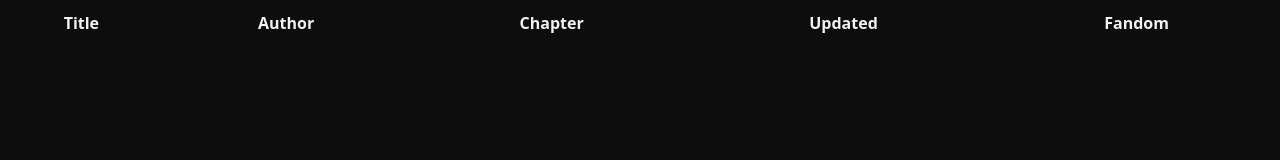
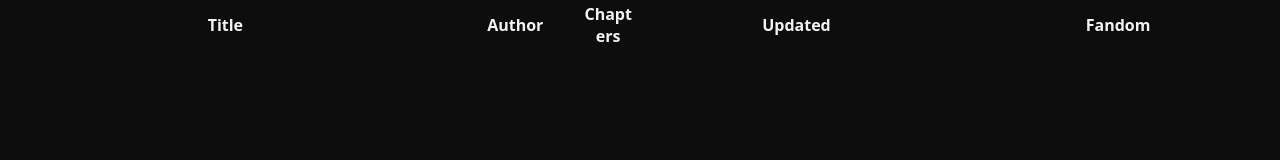
Before and after one commit to isTheSuperN0va/alt-worm-story-search, a plain HTML site: page frontend/search/index.html in a window 1280 px wide. Drawn offline with Linux system fonts and the light colour scheme; files that its build step writes are made by us from their sources; no server answers.

Commit message:
styled table sizes for better readibility

```diff
--- a/frontend/search/index.html
+++ b/frontend/search/index.html
@@ -7,13 +7,19 @@
 </head>
 <body>
     <table id="searchTable">
-        <tr id="header">
-            <th>Title</th>
-            <th>Author</th>
-            <th>Chapter</th>
-            <th>Updated</th>
-            <th>Fandom</th>
-        </tr>
+        <thead>
+            <tr id="header">
+                <th id="titleHeader"><span>Title</span></th>
+                <th id="authorHeader"><span>Author</span></th>
+                <th id="chaptersHeader"><span>Chapters</span></th>
+                <th id="updatedHeader"><span>Updated</span></th>
+                <th id="fandomHeader"><span>Fandom</span></th>
+            </tr>
+        </thead>
+        <tbody id="tableBody">
+
+        </tbody>
+
     </table>
 
     <link rel="stylesheet" href="search/style.css">
--- a/frontend/search/style.css
+++ b/frontend/search/style.css
@@ -18,16 +18,40 @@ body {
 
 table {
     width: 100vw;
+    table-layout: fixed;
 }
 
-#header > th {
+tbody > tr:first-child > td {
+    border-top: 1px solid gold;
+}
+
+td, th {
+    overflow-wrap: break-word;
+}
+
+
+
+th {
     height: 40px;
+    resize: horizontal;
     position: sticky;
     top: 0;
 }
 
-.tableData > td {
+td {
     height: 40px;
     background-color: var(--bg);
     padding: 10px;
 }
+
+#titleHeader    { width: 35%; }
+#authorHeader   { width: 10%; }
+#chaptersHeader { width: 4%; }
+#updatedHeader  { width: 25%; }
+#fandomHeader   { width: 25%; }
+
+.centered {
+    display: flex;
+    justify-content: center;
+    align-items: center;
+}
```
